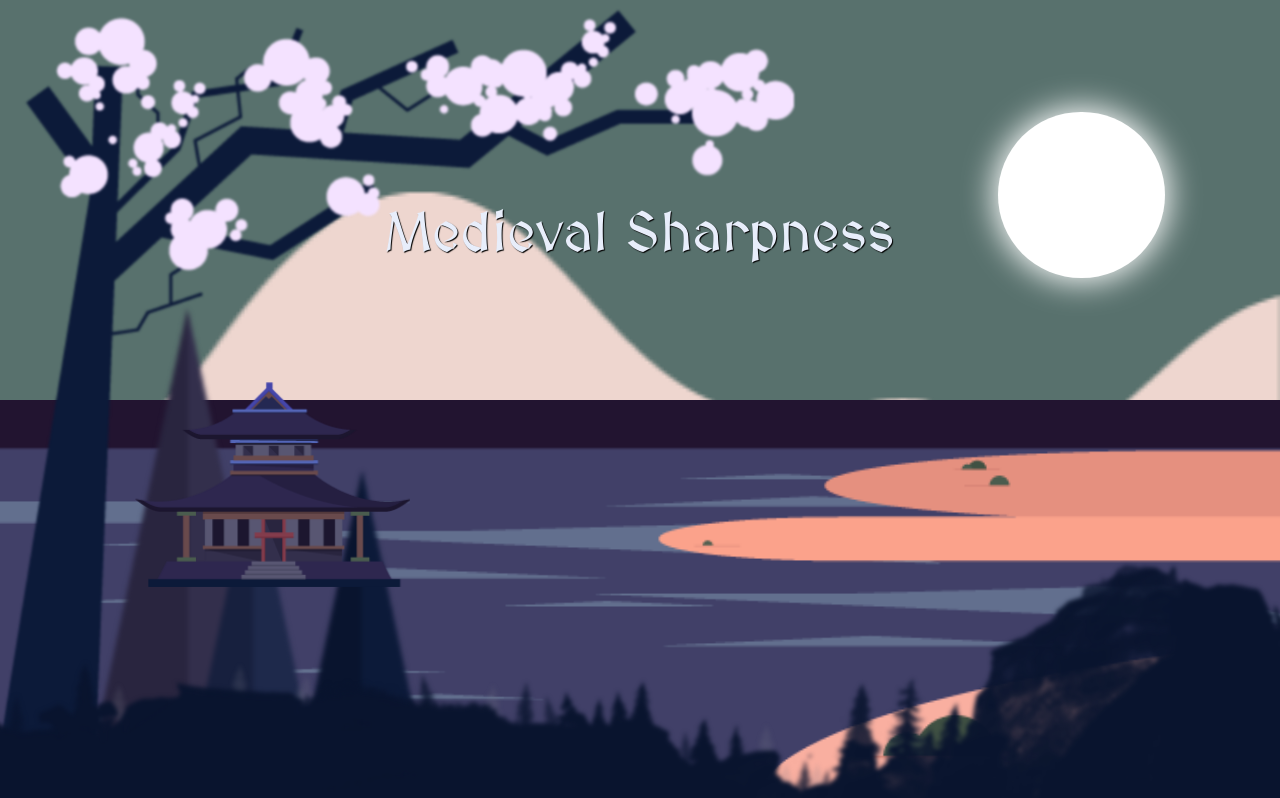
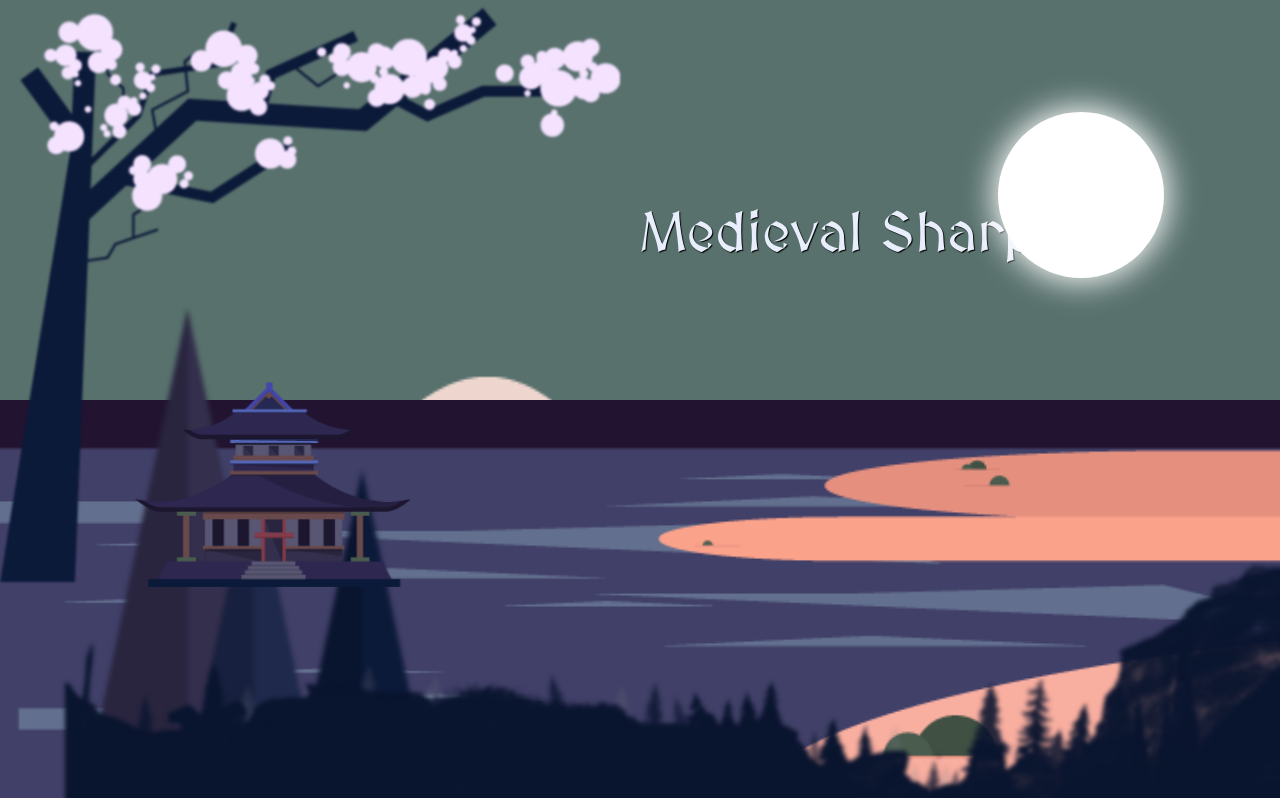
Before and after one commit to eman-fatimaaa/Parallex-project, a React (Vite) app: page / in a window 1280 px wide. Shown: the top 798 px of the page. Built offline with nearby package versions, Linux system fonts and the light colour scheme.

Commit message:
moon animation fixed

```diff
--- a/src/components/HeroComp.module.scss
+++ b/src/components/HeroComp.module.scss
@@ -13,14 +13,14 @@
   pointer-events: none;
   user-select: none;
   max-width: none;
-  image-rendering: auto;
 }
 
 .bg {
-  inset: 0;
-  width: 100vw;
-  height: 100vh;
-  object-fit: cover;
+  bottom: 0;
+  left: 50%;
+  transform: translateX(-50%);
+  width: 140vw;
+  height: auto;
   z-index: 0;
 }
 
@@ -32,7 +32,7 @@
   height: 50vh;
   object-fit: cover;
   object-position: center bottom;
-  z-index: 2;
+  z-index: 1;
   will-change: transform;
 }
 
@@ -41,7 +41,53 @@
   bottom: 26vh;
   width: clamp(170px, 22vw, 360px);
   height: auto;
+  z-index: 2;
+}
+
+.tree {
+  top: 0;
+  left: 0;
+  width: 72vw;
+  max-width: 620px;
+  filter: blur(1px);
+  z-index: 3;
+  transform-origin: left bottom;
+}
+
+.nearMountainsLeft {
+  bottom: calc(1px - 10%);
+  left: calc(1px + 5%);
+  z-index: 1;
+  filter: blur(2px);
+  width: 30%;
+  transform-style: preserve-3d;
+}
+
+.nearMountainsRight {
+  bottom: calc(1px - 10%);
+  right: calc(1px + 5%);
+  z-index: 1;
+  filter: blur(2px);
+  width: 100px;
+  transform-style: preserve-3d;
+}
+
+.upCloseTrees {
+  bottom: calc(1px - 14%);
+  left: calc(1px + 5%);
+  z-index: 1;
+  filter: blur(2px);
+  width: 110%;
+  min-width: 640px;
+  transform-style: preserve-3d;
+}
+
+.moonWrap {
+  position: fixed;
+  top: 14vh;
+  right: 9vw;
   z-index: 4;
+  will-change: transform;
 }
 
 .moon {
@@ -49,62 +95,19 @@
   height: max(99px, 13vw);
   background-color: #fff;
   border-radius: 50%;
-  position: fixed;
-  top: 14vh;
-  right: 9vw;
-  z-index: 6;
   box-shadow: 0 0 32px 4px #ffffff;
 }
 
 .title {
   position: fixed;
-  z-index: 5;
+  z-index: 3;
   top: 26vh;
   left: 50%;
   transform: translateX(-50%);
   text-align: center;
   text-shadow: 1px 1px 1px #000;
-  font-family: 'MedievalSharp', cursive;
+  font-family: "MedievalSharp", cursive;
   font-size: clamp(32px, 6vw, 56px);
   line-height: 1;
   color: #e8eefb;
 }
-
-.tree {
-  top: 0;
-  left: 0;
-  width: 62vw;
-  min-width: 320px;
-  transform-origin: left top;
-  filter: blur(1.2px);
-  z-index: 3;
-}
-
-.nearMountainsLeft {
-  bottom: calc(1px - 10%);
-  left: calc(1px + 5%);
-  width: 30%;
-  filter: blur(2px);
-  z-index: 3;
-  transform-style: preserve-3d;
-}
-
-.nearMountainsRight {
-  bottom: calc(1px - 10%);
-  right: calc(1px + 5%);
-  width: 100px;
-  filter: blur(2px);
-  z-index: 3;
-  transform-style: preserve-3d;
-}
-
-.upCloseTrees {
-  bottom: calc(1px - 14%);
-  left: 50%;
-  transform: translateX(-50%);
-  width: 110%;
-  min-width: 640px;
-  filter: blur(2px);
-  z-index: 3;
-  transform-style: preserve-3d;
-}
--- a/src/components/HeroComp.tsx
+++ b/src/components/HeroComp.tsx
@@ -12,26 +12,56 @@ import upCloseTrees from "../assets/treees.png";
 
 export default function HeroComp() {
   const ref = useRef<HTMLElement | null>(null);
-  const { scrollYProgress } = useScroll({ target: ref, offset: ["start start", "end start"] });
-  const yLake = useTransform(scrollYProgress, [0, 1], ["0vh", "-14vh"]);
+
+  const { scrollY } = useScroll();
+  const superSlowElement = useTransform(scrollY, [0, 5000], [0, -300]);
 
   return (
     <section ref={ref} className={styles.scene}>
-      <img src={bg} alt="mountains" className={`${styles.layer} ${styles.bg}`} />
+      <img src={bg} alt="background mountains" className={`${styles.layer} ${styles.bg}`} />
+
+      <img src={house} alt="house on the lake" className={`${styles.layer} ${styles.house}`} />
+
+      <motion.img
+        src={lake}
+        alt="lake of the mountain"
+        className={`${styles.layer} ${styles.lake}`}
+      />
 
       <img src={treeBranch} alt="tree branch" className={`${styles.layer} ${styles.tree}`} />
 
-      <img src={nearMountainsLeft} alt="left near mountains" className={`${styles.layer} ${styles.nearMountainsLeft}`} />
-      <img src={nearMountainsRight} alt="right near mountains" className={`${styles.layer} ${styles.nearMountainsRight}`} />
-      <img src={upCloseTrees} alt="up close trees" className={`${styles.layer} ${styles.upCloseTrees}`} />
+      <img
+        src={nearMountainsLeft}
+        alt="left mountains"
+        className={`${styles.layer} ${styles.nearMountainsLeft}`}
+      />
+      <img
+        src={nearMountainsRight}
+        alt="right mountains"
+        className={`${styles.layer} ${styles.nearMountainsRight}`}
+      />
 
-      <h1 className={styles.title}>Medieval Sharpness</h1>
+      <img
+        src={upCloseTrees}
+        alt="up close trees"
+        className={`${styles.layer} ${styles.upCloseTrees}`}
+      />
 
-      <motion.img src={lake} alt="lake" className={`${styles.layer} ${styles.lake}`} style={{ y: yLake }} />
+      <motion.div
+        className={styles.moonWrap}
+        style={{ y: superSlowElement }}
+      >
+        <div className={styles.moon} />
+      </motion.div>
 
-      <img src={house} alt="house" className={`${styles.layer} ${styles.house}`} />
-
-      <div className={styles.moon} />
+      <motion.h1
+        className={styles.title}
+        initial={{ opacity: 0, y: -90 }}
+        whileInView={{ opacity: 1, y: 0 }}
+        transition={{ duration: 1.1, delay: 0.5 }}
+      >
+        Medieval Sharpness
+      </motion.h1>
     </section>
   );
 }
```
